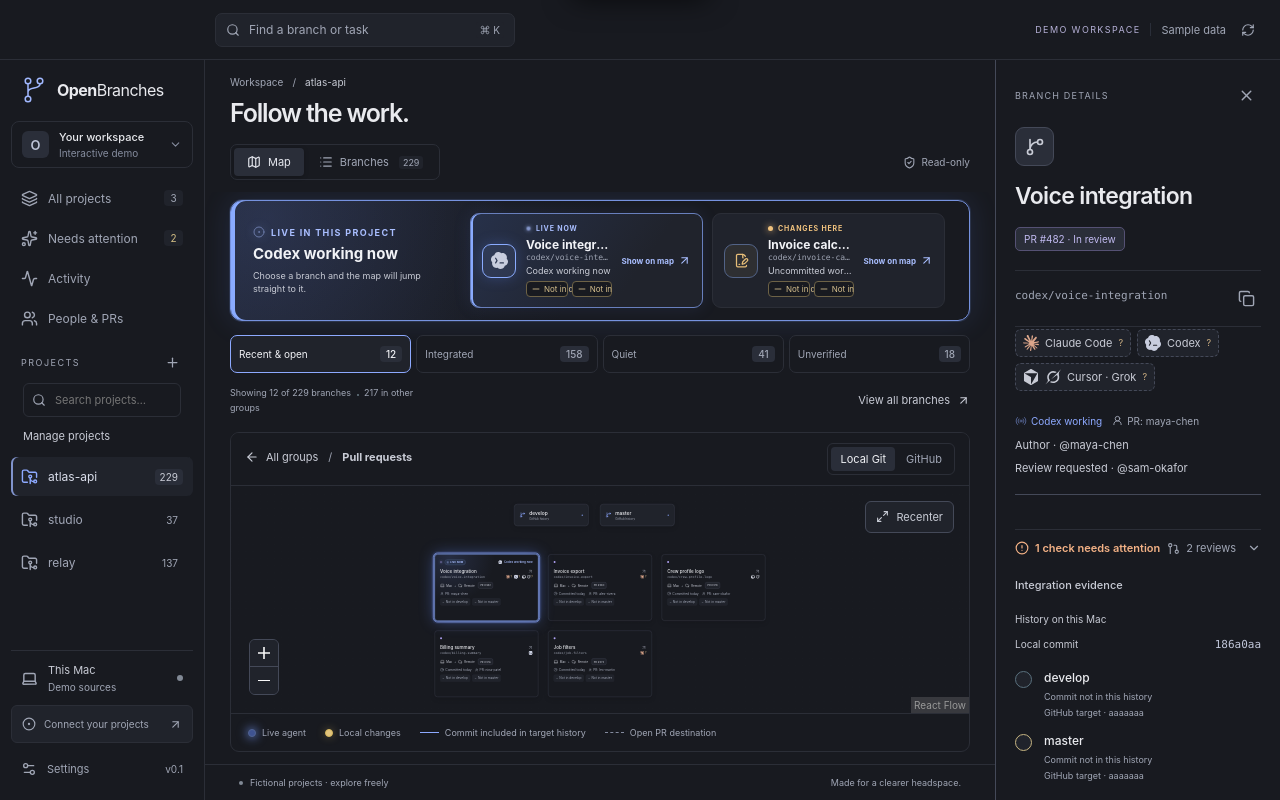
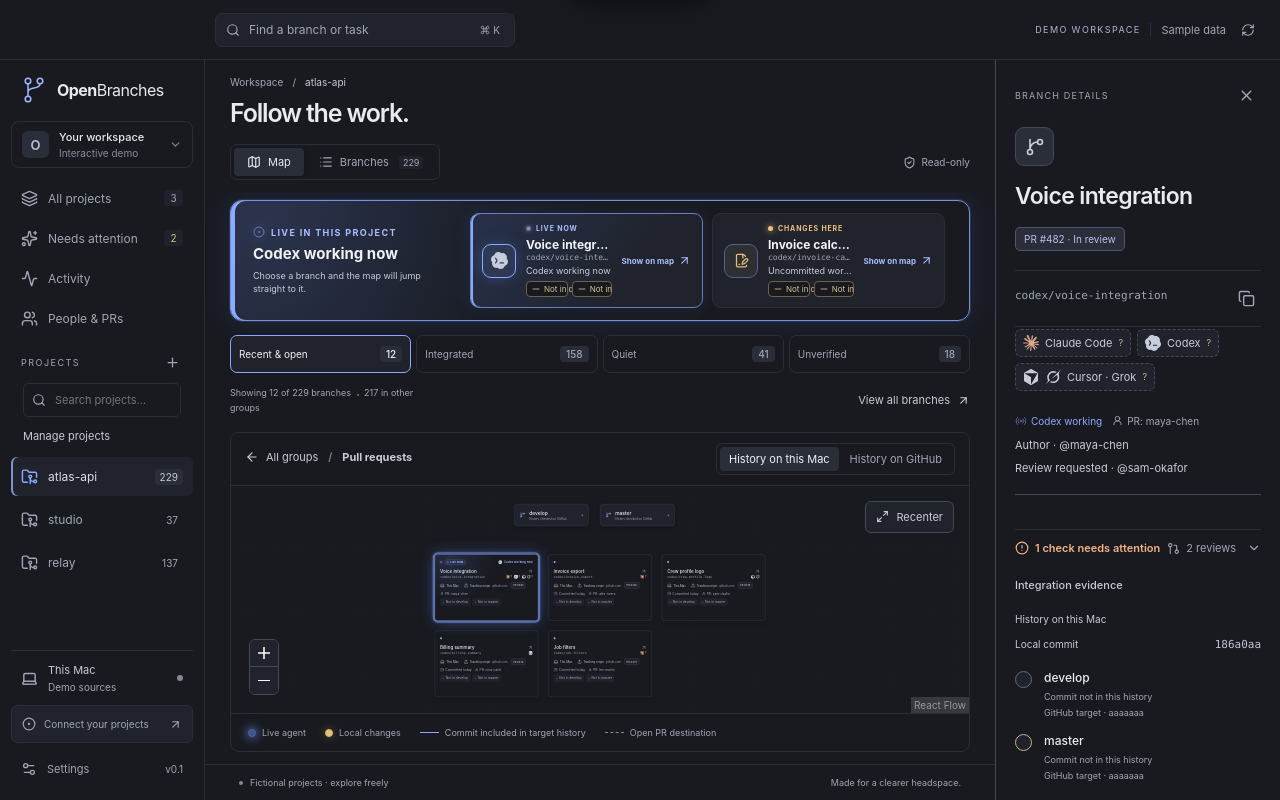
Before and after one commit to Charlesmendez/OpenBranches, a React (Vite) app: page / in a window 1280 px wide. Both pictures are taken after a click on the button 626 px from the left and 454 px from the top of the page. Built offline with nearby package versions, Linux system fonts and the light colour scheme.

Commit message:
Clarify local and Git remote branch locations

```diff
--- a/src/domain/branches.ts
+++ b/src/domain/branches.ts
@@ -1,4 +1,5 @@
 import type { Branch, IntegrationState, Lifecycle, Recommendation, Repository } from './types';
+import { remoteEvidenceLabel, remoteIdentity } from './remotes';
 import { recommendationRevision } from './reviews';
 import { idleWork, liveTasks, waitingTasks } from './branchActivity';
 
@@ -24,10 +25,12 @@ export function lifecycleOf(branch: Branch, now = Date.now()): Lifecycle {
   if (!states.length || states.some((s) => s === 'unknown')) return 'unverified';
   return 'quiet';
 }
-export function locationOf(branch: Branch): string {
-  if (branch.local && branch.remote) return 'Mac + remote';
-  if (branch.remote) return 'Remote';
-  return 'This Mac';
+export function locationOf(branch: Branch, repository: Pick<Repository, 'remotes'>): string {
+  const remote = remoteIdentity(repository, branch);
+  const local = branch.local || branch.detached ? 'On this Mac' : '';
+  if (!remote) return local || 'Location unavailable';
+  const published = remoteEvidenceLabel(remote, true);
+  return local ? `${local} and ${published}` : published;
 }
 export function titleFromBranch(name: string): string {
   const title = name.replace(/^(codex|feat|feature|fix|chore|agent)\//, '').replace(/[-_]+/g, ' ');
--- a/src/domain/integrationTargets.ts
+++ b/src/domain/integrationTargets.ts
@@ -39,9 +39,9 @@ export function primaryIntegrationTargets(targets: readonly Target[], limit = 2)
 export function targetHistoryLabel(target: Target): string {
   const source =
     target.source === 'local'
-      ? 'Local history'
+      ? 'History on this Mac'
       : target.source === 'github'
-        ? 'GitHub history'
-        : 'Cached history';
+        ? 'History checked on GitHub'
+        : 'Cached remote history on this Mac';
   return target.role === 'default' ? `Default branch · ${source}` : source;
 }
--- a/src/domain/mapEvidence.ts
+++ b/src/domain/mapEvidence.ts
@@ -100,12 +100,18 @@ export function mapEvidence(
         now,
       );
     const status = state === 'integrated' ? 'In' : state === 'pending' ? 'Not in' : 'Unknown in';
+    const uncommitted =
+      view === 'local' && branch.worktrees.some((tree) => tree.available && tree.dirty === true);
+    const label =
+      state === 'integrated' && uncommitted
+        ? `Committed tip in ${target.name}`
+        : `${status} ${target.name}`;
     return {
       target,
       state,
       stale,
-      label: `${status} ${target.name}${stale ? ' · cached' : ''}`,
-      detail: `${tip?.sha.slice(0, 7) ?? 'Unknown tip'} ${state === 'integrated' ? 'is an ancestor of' : state === 'pending' ? 'is not an ancestor of' : 'could not be compared with'} ${source} ${target.name} (${target.sha.slice(0, 7)}).${state === 'pending' ? ' Squashed, rebased, or cherry-picked changes may still be included.' : ''}${stale ? ' This is saved evidence; refresh before acting.' : ''}`,
+      label: `${label}${stale ? ' · cached' : ''}`,
+      detail: `${tip?.sha.slice(0, 7) ?? 'Unknown tip'} ${state === 'integrated' ? 'is an ancestor of' : state === 'pending' ? 'is not an ancestor of' : 'could not be compared with'} ${source} ${target.name} (${target.sha.slice(0, 7)}).${uncommitted ? ' Uncommitted files are not part of this comparison.' : ''}${state === 'pending' ? ' Squashed, rebased, or cherry-picked changes may still be included.' : ''}${stale ? ' This is saved evidence; refresh before acting.' : ''}`,
       connection: state === 'integrated' ? 'history' : pullMatches ? 'pull-request' : undefined,
       ...(pullMatches ? { pullLabel: `PR #${pull.number} → ${target.name}` } : {}),
     };
--- /dev/null
+++ b/src/domain/remotes.ts
@@ -0,0 +1,60 @@
+import type { Branch, Repository } from './types';
+
+export type RemoteEvidenceState = 'published' | 'tracking' | 'missing';
+
+export interface RemoteIdentity {
+  name: string;
+  url?: string;
+  host?: string;
+  destination?: string;
+  state: RemoteEvidenceState;
+}
+
+function destinationFromUrl(value?: string): { host?: string; destination?: string } {
+  if (!value) return {};
+  try {
+    const url = new URL(value);
+    if (url.protocol === 'file:') return { destination: url.pathname };
+    const path = url.pathname.replace(/^\/+/, '').replace(/\.git$/, '');
+    return {
+      host: url.hostname || undefined,
+      destination: [url.hostname, path].filter(Boolean).join('/'),
+    };
+  } catch {
+    const scp = value.match(/^(?:[^@\s]+@)?([^:\s]+):(.+)$/);
+    if (!scp) return { destination: value.replace(/\.git$/, '') };
+    const path = scp[2].replace(/^\/+/, '').replace(/\.git$/, '');
+    return { host: scp[1], destination: `${scp[1]}/${path}` };
+  }
+}
+
+export function remoteIdentity(
+  repository: Pick<Repository, 'remotes'>,
+  branch: Pick<Branch, 'remote' | 'publishedHistory'>,
+): RemoteIdentity | undefined {
+  if (!branch.remote) return undefined;
+  const name = branch.remote.remote ?? branch.publishedHistory?.remoteName ?? 'remote';
+  const configured = repository.remotes.find((remote) => remote.name === name);
+  const { host, destination } = destinationFromUrl(configured?.url);
+  const state: RemoteEvidenceState =
+    branch.remote.presence === 'missing'
+      ? 'missing'
+      : branch.remote.source === 'github' && branch.remote.presence === 'present'
+        ? 'published'
+        : 'tracking';
+  return { name, url: configured?.url, host, destination, state };
+}
+
+export function remoteEvidenceLabel(remote: RemoteIdentity, includeHost = false): string {
+  const status =
+    remote.state === 'published'
+      ? `Published to ${remote.name}`
+      : remote.state === 'missing'
+        ? `${remote.name} copy no longer on GitHub`
+        : `Tracking ${remote.name}`;
+  return includeHost && remote.host ? `${status} · ${remote.host}` : status;
+}
+
+export function remoteDestinationLabel(remote: RemoteIdentity): string {
+  return remote.destination ? `${remote.name} · ${remote.destination}` : remote.name;
+}
--- a/src/ui/components/BranchMap.tsx
+++ b/src/ui/components/BranchMap.tsx
@@ -52,6 +52,7 @@ type MapData = {
   signal?: WorkSignal;
   liveCount?: number;
   now?: number;
+  repository?: Repository;
 } & Record<string, unknown>;
 type MapNode = Node<MapData, 'mapNode'>;
 const MapNodeView = memo(function MapNodeView({ data, selected }: NodeProps<MapNode>) {
@@ -114,7 +115,7 @@ const MapNodeView = memo(function MapNodeView({ data, selected }: NodeProps<MapN
           <AgentBadges branch={data.branch!} compact />
         </div>
         <div className="node-card-bottom">
-          <Locations branch={data.branch!} />
+          <Locations branch={data.branch!} repository={data.repository!} />
           {data.branch!.pullRequest && (
             <span className="pill neutral">PR #{data.branch!.pullRequest.number}</span>
           )}
@@ -255,14 +256,14 @@ export function BranchMap({
       },
       {
         id: 'tracked',
-        label: 'Remote branches',
+        label: 'Git remote copies',
         tone: 'blue',
         branches: prioritizeWork(
           branches.filter((b) => clusterFor(b) === 'tracked'),
           repository.path,
           now,
         ),
-        hint: 'Published or cached references',
+        hint: 'Published or locally cached refs',
       },
     ].filter((c) => c.branches.length);
   }, [branches, repository.path, now]);
@@ -330,6 +331,7 @@ export function BranchMap({
             evidence: evidenceByBranch.get(branch.id),
             signal,
             now,
+            repository,
             activate: () => onSelect(branch),
           },
         });
@@ -480,13 +482,13 @@ export function BranchMap({
             aria-pressed={source === 'local'}
             onClick={() => changeScope({ expanded, page: currentPage, source: 'local' })}
           >
-            Local Git
+            History on this Mac
           </button>
           <button
             aria-pressed={source === 'github'}
             onClick={() => changeScope({ expanded, page: currentPage, source: 'github' })}
           >
-            GitHub
+            History on GitHub
           </button>
         </div>
         <span className="map-count">
--- a/src/ui/components/Inspector.tsx
+++ b/src/ui/components/Inspector.tsx
@@ -59,7 +59,7 @@ export function Inspector({
           <GitBranch size={20} />
         </span>
         <h2>{branch.title}</h2>
-        <BranchStatus branch={branch} />
+        <BranchStatus branch={branch} repository={repository} />
       </div>
       <div className="ref-copy">
         <code>{branch.name}</code>
--- a/src/ui/components/Inventory.tsx
+++ b/src/ui/components/Inventory.tsx
@@ -44,8 +44,8 @@ export function Inventory({
     filter,
   } = navigation;
   const targets = repository.targets;
-  const columns = `minmax(220px, 1.65fr) 115px ${targets.map(() => '140px').join(' ')} 90px`;
-  const minWidth = 220 + 115 + targets.length * 140 + 90 + (targets.length + 2) * 12 + 30;
+  const columns = `minmax(220px, 1.65fr) 175px ${targets.map(() => '140px').join(' ')} 90px`;
+  const minWidth = 220 + 175 + targets.length * 140 + 90 + (targets.length + 2) * 12 + 30;
   return (
     <div className="inventory">
       <div className="inventory-search">
@@ -89,7 +89,7 @@ export function Inventory({
           >
             <option value="all">All locations</option>
             <option value="local">On this Mac</option>
-            <option value="remote">With remote reference</option>
+            <option value="remote">With Git remote evidence</option>
           </select>
           <select
             aria-label="Filter lifecycle"
@@ -197,7 +197,7 @@ export function Inventory({
                         </span>
                       </span>
                       <span>
-                        <Locations branch={branch} compact />
+                        <Locations branch={branch} repository={repository} compact />
                       </span>
                       {targets.map((target) => (
                         <span key={target.name}>
@@ -206,7 +206,7 @@ export function Inventory({
                       ))}
                       <span className="table-time">{relativeTime(branch.updatedAt)}</span>
                       <span id={`${rowId}-details`} className="sr-only">
-                        {branch.name}. {locationOf(branch)}.
+                        {branch.name}. {locationOf(branch, repository)}.
                         {targets.length
                           ? ` ${targets
                               .map(
--- a/src/ui/components/Primitives.tsx
+++ b/src/ui/components/Primitives.tsx
@@ -1,16 +1,17 @@
 import {
   Check,
   GitBranch,
-  Cloud,
   Laptop,
   CircleHelp,
   Minus,
   TriangleAlert,
+  Upload,
   type LucideIcon,
 } from 'lucide-react';
-import type { Branch, IntegrationState } from '../../domain/types';
+import type { Branch, IntegrationState, Repository } from '../../domain/types';
 import type { ReactNode } from 'react';
 import brand from '../../../assets/brand.svg';
+import { remoteEvidenceLabel, remoteIdentity } from '../../domain/remotes';
 
 export function Brand({ compact = false }: { compact?: boolean }) {
   return (
@@ -49,8 +50,17 @@ export function IconButton({
     </button>
   );
 }
-export function Locations({ branch, compact = false }: { branch: Branch; compact?: boolean }) {
+export function Locations({
+  branch,
+  repository,
+  compact = false,
+}: {
+  branch: Branch;
+  repository: Pick<Repository, 'remotes'>;
+  compact?: boolean;
+}) {
   const local = !!branch.local || branch.detached;
+  const remote = remoteIdentity(repository, branch);
   const availableCopies = branch.worktrees.filter((tree) => tree.available).length;
   const missingCopies = branch.worktrees.length - availableCopies;
   const localLabel = [
@@ -63,19 +73,14 @@ export function Locations({ branch, compact = false }: { branch: Branch; compact
   ]
     .filter(Boolean)
     .join('; ');
-  const remoteLabel =
-    branch.remote?.presence === 'missing'
-      ? 'Cached reference; branch no longer listed on GitHub'
-      : branch.remote?.source === 'github'
-        ? 'Observed on GitHub'
-        : 'Cached remote reference';
+  const remoteLabel = remote ? remoteEvidenceLabel(remote, true) : '';
   return (
     <span
       className="locations"
       title={
-        branch.remote
-          ? `${local ? `${localLabel} + ` : ''}${remoteLabel}`
-          : `${localLabel}; remote association not found in this scan`
+        remote
+          ? `${local ? `${localLabel}; ` : ''}${remoteLabel}${remote.destination ? ` (${remote.destination})` : ''}`
+          : `${localLabel}; Git remote association not found in this scan`
       }
     >
       {local && (
@@ -85,8 +90,9 @@ export function Locations({ branch, compact = false }: { branch: Branch; compact
             (availableCopies > 1
               ? `${availableCopies} worktrees`
               : availableCopies === 1
-                ? 'Mac'
-                : 'Mac ref')}
+                ? 'This Mac'
+                : 'Ref on this Mac')}
+          {compact && (availableCopies ? 'Mac' : 'Mac ref')}
           {compact && availableCopies > 1 && <small>{availableCopies}</small>}
         </span>
       )}
@@ -97,11 +103,12 @@ export function Locations({ branch, compact = false }: { branch: Branch; compact
           {compact && <small>{missingCopies}</small>}
         </span>
       )}
-      {local && branch.remote && <span className="location-plus">+</span>}
-      {branch.remote && (
-        <span>
-          <Cloud size={14} />
-          {!compact && 'Remote'}
+      {local && remote && <span className="location-plus">·</span>}
+      {remote && (
+        <span className="location-remote">
+          <Upload size={14} />
+          <span>{compact ? remote.name : remoteEvidenceLabel(remote)}</span>
+          {remote.host && <code>{remote.host}</code>}
         </span>
       )}
     </span>
@@ -127,7 +134,13 @@ export function IntegrationBadge({
     </span>
   );
 }
-export function BranchStatus({ branch }: { branch: Branch }) {
+export function BranchStatus({
+  branch,
+  repository,
+}: {
+  branch: Branch;
+  repository: Pick<Repository, 'remotes'>;
+}) {
   if (branch.pullRequest?.state === 'open')
     return (
       <span className="pill violet">
@@ -154,8 +167,13 @@ export function BranchStatus({ branch }: { branch: Branch }) {
       </span>
     );
   if (!branch.remote) return <span className="pill amber">Local branch</span>;
-  if (branch.local) return <span className="pill neutral">Mac + remote</span>;
-  return <span className="pill neutral">Remote reference</span>;
+  const remote = remoteIdentity(repository, branch)!;
+  return (
+    <span className="pill neutral" title={remote.destination ?? remote.url}>
+      {branch.local && 'On this Mac · '}
+      {remoteEvidenceLabel(remote, true)}
+    </span>
+  );
 }
 export function EmptyState({
   icon: Icon = GitBranch,
--- a/src/ui/components/WorktreeLocations.tsx
+++ b/src/ui/components/WorktreeLocations.tsx
@@ -2,6 +2,7 @@ import { ArrowUpRight, Cloud, GitBranch, Laptop, TriangleAlert } from 'lucide-re
 import { useState } from 'react';
 import type { Branch, Repository, Worktree } from '../../domain/types';
 import { relativeTime, shortPath } from '../../domain/branches';
+import { remoteDestinationLabel, remoteEvidenceLabel, remoteIdentity } from '../../domain/remotes';
 import { liveTasks, waitingTasks } from '../../domain/branchActivity';
 import { knownTool, toolNames } from '../../domain/agents';
 import { useClock } from '../hooks/useClock';
@@ -108,6 +109,7 @@ export function WorktreeLocations({
       onError(error instanceof Error ? error.message : String(error));
     }
   };
+  const remote = remoteIdentity(repository, branch);
   const remoteNote =
     branch.remote?.presence === 'missing'
       ? 'Not listed on GitHub at the last successful check. This cached reference may have been deleted.'
@@ -123,7 +125,7 @@ export function WorktreeLocations({
         ? 'Local ref'
         : '',
     missingCount ? `${missingCount} missing` : '',
-    branch.remote ? 'remote copy' : '',
+    remote ? remoteEvidenceLabel(remote) : '',
   ]
     .filter(Boolean)
     .join(' + ');
@@ -193,16 +195,15 @@ export function WorktreeLocations({
           </button>
         </div>
       )}
-      {branch.remote && (
+      {branch.remote && remote && (
         <div className="location-detail remote-copy">
           <Cloud size={18} />
           <div>
-            <strong>{branch.remote.source === 'github' ? 'GitHub' : 'Remote reference'}</strong>
-            <code>
-              {branch.remote.remote
-                ? `${branch.remote.remote}/${branch.remote.name}`
-                : branch.remote.name}
-            </code>
+            <strong>{remoteEvidenceLabel(remote)}</strong>
+            <code title={remote.url}>{remoteDestinationLabel(remote)}</code>
+            <small>
+              Branch ref: {remote.name}/{branch.remote.name}
+            </small>
             <small>{demo ? 'Sample remote state' : remoteNote}</small>
             {branch.local && branch.local.sha !== branch.remote.sha && (
               <small>
--- a/src/ui/styles.css
+++ b/src/ui/styles.css
@@ -1588,6 +1588,18 @@ code {
   font-size: 8px;
   line-height: 1;
 }
+.locations .location-remote {
+  min-width: 0;
+}
+.locations .location-remote > span,
+.locations .location-remote > code {
+  overflow: hidden;
+  text-overflow: ellipsis;
+}
+.locations .location-remote > code {
+  color: var(--muted);
+  font: inherit;
+}
 .locations .location-missing {
   color: var(--amber);
 }
```
Also changed, not shown: 2 other files (tests, documents, lock files or other folders).
